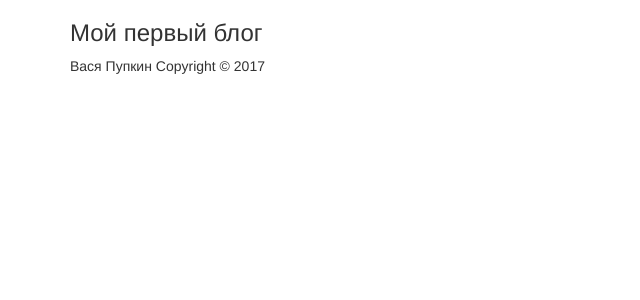
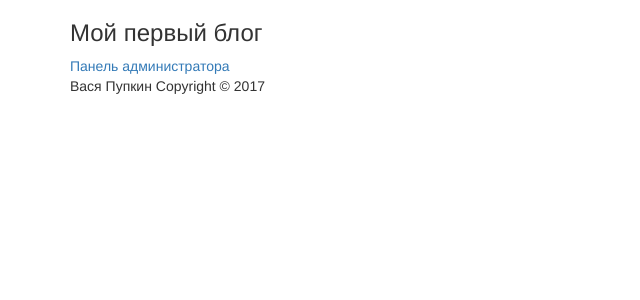
Before and after one commit to ObstBoxGit/blog, a PHP site: page / in a window 1280 px wide. Shown: the top 300 px of the page, without its empty margins (0-640 px from the left). Run offline with PHP 8.4, Linux system fonts and the light colour scheme; data that the repository does not hold is empty.

Commit message:
htaccess admin:admin

```diff
--- a/views/articles.php
+++ b/views/articles.php
@@ -9,6 +9,7 @@
     <body>
 	<div class="container">
 	    <h3>Мой первый блог</h3>
+	    <a href="admin">Панель администратора</a>
 	    <div>
 		<?php foreach($articles as $a): ?>
 		<div class="article">
```
Also changed, not shown: README.md, admin/.htaccess (added).
